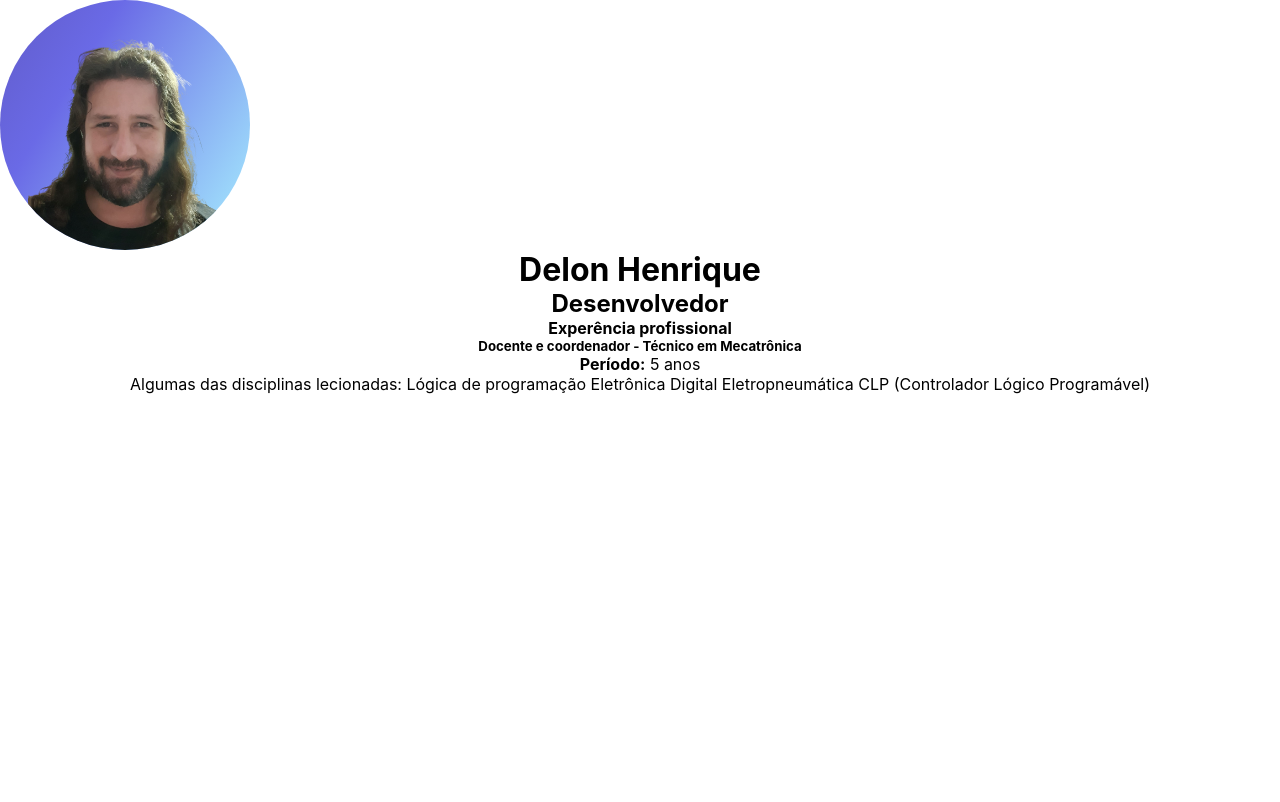
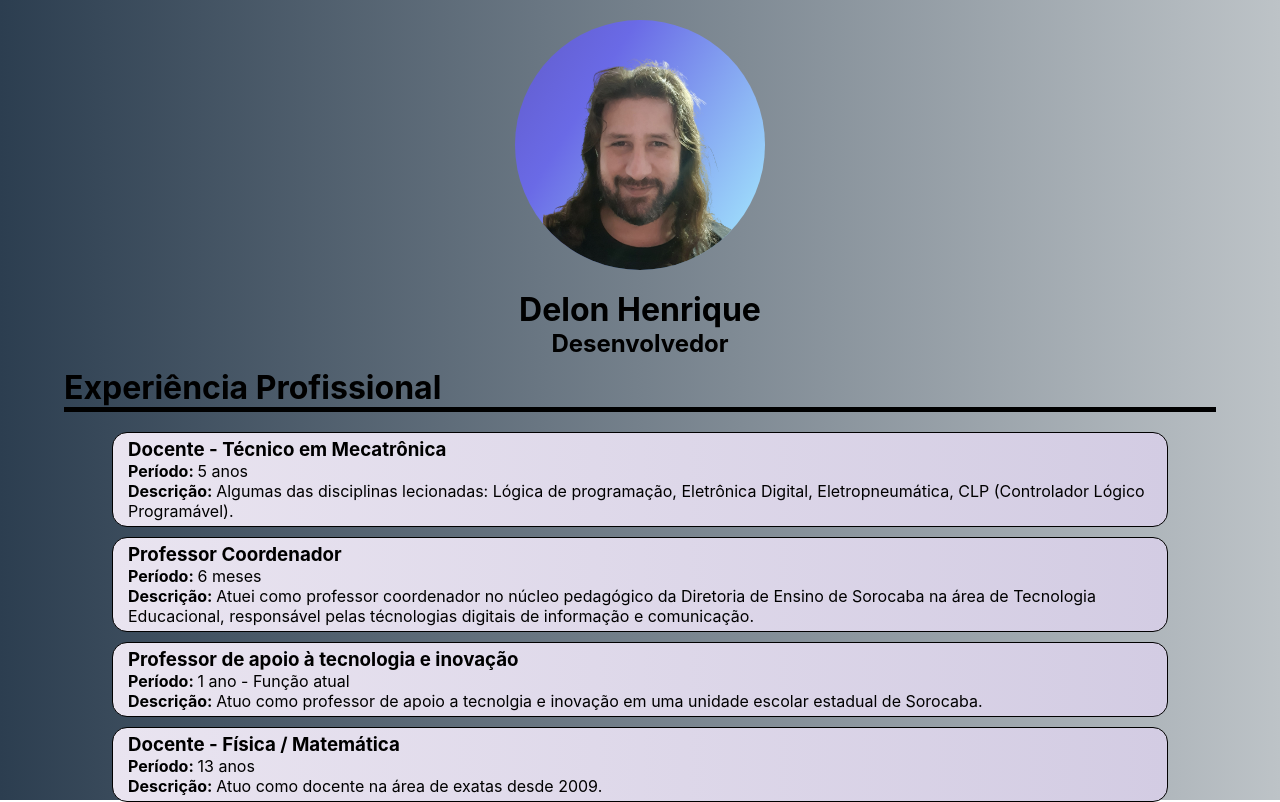
Before and after one commit to delonhenrique/delonhenrique.github.io, a React (Create React App) app: page / in a window 1280 px wide. Built offline with nearby package versions, Linux system fonts and the light colour scheme.

Commit message:
Add and style Professional Exp

```diff
--- a/src/App.css
+++ b/src/App.css
@@ -3,5 +3,11 @@
   padding: 0;
 }
 .App {
-  text-align: center;
+  display: flex;
+  height: 100vh;
+  justify-content: flex-start;
+  align-items: flex-start;
+  background: #bdc3c7;  /* fallback for old browsers */
+  background: -webkit-linear-gradient(to right, #2c3e50, #bdc3c7);  /* Chrome 10-25, Safari 5.1-6 */
+  background: linear-gradient(to right, #2c3e50, #bdc3c7); /* W3C, IE 10+/ Edge, Firefox 16+, Chrome 26+, Opera 12+, Safari 7+ */
 }
--- /dev/null
+++ b/src/components/ProfessionalExp.css
@@ -0,0 +1,17 @@
+.professional {
+    display: flex;
+    flex-direction: column;
+    align-items: flex-start;
+    width: 80%;
+    border: 1px solid #000;
+    border-radius: 15px;
+    background-color: #DBF1FD;
+    padding-left: 15px;
+    padding-top: 5px;
+    padding-bottom: 5px;
+    padding-right: 15px;
+    margin-top: 10px;
+    background: #D3CCE3;  /* fallback for old browsers */
+    background: -webkit-linear-gradient(to right, #E9E4F0, #D3CCE3);  /* Chrome 10-25, Safari 5.1-6 */
+    background: linear-gradient(to right, #E9E4F0, #D3CCE3); /* W3C, IE 10+/ Edge, Firefox 16+, Chrome 26+, Opera 12+, Safari 7+ */
+}
--- /dev/null
+++ b/src/components/ProfessionalExp.jsx
@@ -0,0 +1,15 @@
+import React from "react";
+
+import './ProfessionalExp.css'
+
+const ProfessionalExp = (props) => {
+    return (
+        <div className="center professional">
+            <h3><strong>{props.title}</strong></h3>
+            <p><strong>Período: </strong>{props.time}</p>
+            <p><strong>Descrição: </strong>{props.description}</p>
+        </div>
+    )
+}
+
+export default ProfessionalExp
--- /dev/null
+++ b/src/components/SectionTitle.css
@@ -0,0 +1,7 @@
+.SectionTitle {
+    display: flex;
+    align-items: flex-start;
+    width: 90%;
+    border-bottom: 5px solid black;
+    margin: 10px;
+}
--- /dev/null
+++ b/src/components/SectionTitle.jsx
@@ -0,0 +1,13 @@
+import React from "react";
+
+import './SectionTitle.css'
+
+const SectionTitle = (props) => {
+    return (
+        <div className="center SectionTitle">
+            <h1>{props.title}</h1>
+        </div>
+    )
+}
+
+export default SectionTitle
--- a/src/components/views/Home.css
+++ b/src/components/views/Home.css
@@ -1,19 +1,33 @@
 .mainHome {
+    display: flex;
+    flex-direction: column;
     align-items: center;
     justify-content: center;
+    width: 100%;
 }
 
 .profile-picture {
+    display: flex;
+    flex-direction: column;
+    flex: 1;
+    margin-top: 30px;
+    justify-content: center;
+    align-items: center;
     width: 195px;
+
 }
 
 .div-picture {
+    display: flex;
+    flex-direction: column;
+    margin: 20px;
     border-radius: 50%;
     overflow: hidden;
     width: 250px;
     height: 250px;
     justify-content: center;
     align-items: center;
+    text-align: center;
     background: rgb(97,91,201);
     background: linear-gradient(122deg, rgba(97,91,201,1) 0%, rgba(106,106,230,1) 30%, rgba(167,240,255,1) 100%);
 }
--- a/src/components/views/Home.jsx
+++ b/src/components/views/Home.jsx
@@ -3,24 +3,36 @@ import React from "react";
 import './Home.css'
 
 import profilePicture from '../../images/profile-pic.png'
+import ProfessionalExp from "../ProfessionalExp";
+import SectionTitle from "../SectionTitle";
 
 const Home = (props) => {
     return (
         <div className="mainHome">
-            <div className="div-picture">
-                <img src={profilePicture} alt="" className="profile-picture" />
+            <div className="center">
+                <div className="div-picture">
+                    <img src={profilePicture} alt="" className="profile-picture" />
+                </div>
             </div>
             <h1>Delon Henrique</h1>
             <h2>Desenvolvedor</h2>
-            <h4>Experência profissional</h4>
-            <h5>Docente e coordenador - Técnico em Mecatrônica</h5>
-            <p><strong>Período:</strong> 5 anos</p>
-            <p>Algumas das disciplinas lecionadas:
-                Lógica de programação
-                Eletrônica Digital
-                Eletropneumática
-                CLP (Controlador Lógico Programável)
-            </p>
+            <SectionTitle title="Experiência Profissional" />
+            <ProfessionalExp
+                title="Docente - Técnico em Mecatrônica"
+                time="5 anos"
+                description="Algumas das disciplinas lecionadas: Lógica de programação, Eletrônica Digital, Eletropneumática, CLP (Controlador Lógico Programável)."/>
+            <ProfessionalExp
+                title="Professor Coordenador"
+                time="6 meses"
+                description="Atuei como professor coordenador no núcleo pedagógico da Diretoria de Ensino de Sorocaba na área de Tecnologia Educacional, responsável pelas técnologias digitais de informação e comunicação."/>
+            <ProfessionalExp
+                title="Professor de apoio à tecnologia e inovação"
+                time="1 ano - Função atual"
+                description="Atuo como professor de apoio a tecnolgia e inovação em uma unidade escolar estadual de Sorocaba." />
+            <ProfessionalExp
+                title="Docente - Física / Matemática"
+                time="13 anos"
+                description="Atuo como docente na área de exatas desde 2009."/>
         </div>
     )
 }
--- a/src/index.css
+++ b/src/index.css
@@ -11,3 +11,10 @@ code {
   font-family: source-code-pro, Menlo, Monaco, Consolas, 'Courier New',
     monospace;
 }
+
+.center {
+  display: flex;
+  flex-direction: column;
+  justify-content: center;
+  align-items: center;
+}
```
